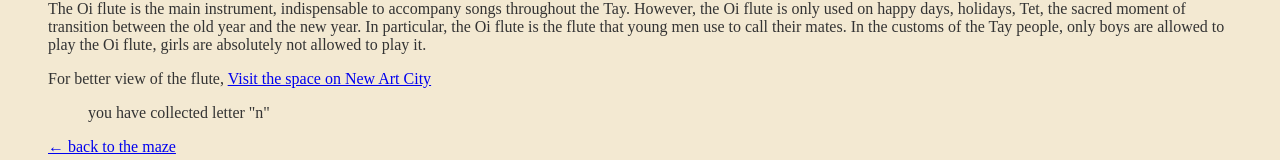
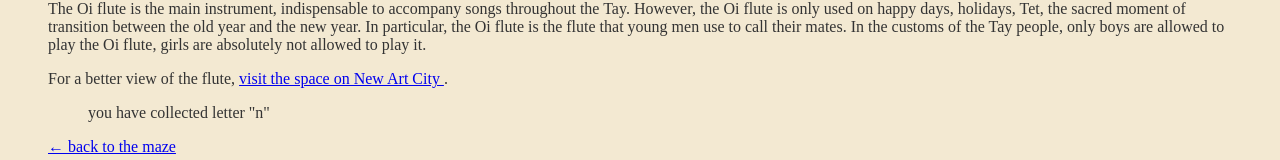
Before and after one commit to quynhhhh-ops/maze-game, a plain HTML site: page chest2.html in a window 1280 px wide. Shown: the part 751-911 px from the top of the page. Drawn offline with Linux system fonts and the light colour scheme.

Commit message:
Update chest2.html

```diff
--- a/chest2.html
+++ b/chest2.html
@@ -18,9 +18,12 @@
   <img src="images/sao3.jpg" alt="" style="width: 25%; display: inline-block;" />
     <p>Not all Tay people can make the Oi flute. Currently, in the whole Tan Pheo commune, there are only about 10 people who know how to make the Oi flute. The Oi flute of the Tay people consists of 6 musical notes corresponding to 6 round holes created from a bamboo tube. To make an Oi flute, it is very elaborate and meticulous right from the time of choosing the bamboo. The bamboo to make the Oi flute must be old and slightly curved, it must have a tip, not a blunt tip, so that the flute can have sound. After choosing a qualified bamboo, the artisan performs the steps of making the Oi flute. First, take a soft bamboo strip and place it in the center of the flute, roll the strip into a circle as a measuring stick to divide the musical notes. After marking the musical notes, the artisan uses a stick to put it in hot coal to punch holes (musical notes) according to the marked positions.</p>
     <p>The Oi flute is the main instrument, indispensable to accompany songs throughout the Tay. However, the Oi flute is only used on happy days, holidays, Tet, the sacred moment of transition between the old year and the new year. In particular, the Oi flute is the flute that young men use to call their mates. In the customs of the Tay people, only boys are allowed to play the Oi flute, girls are absolutely not allowed to play it.</p>
-  For better view of the flute, <a href="https://newart.city/show/tinh-flute-the-endangered-sound-space" target="_blank">
-  Visit the space on New Art City
-</a>
+<p>
+  For a better view of the flute,
+  <a href="https://newart.city/show/tinh-flute-the-endangered-sound-space" target="_blank">
+    visit the space on New Art City
+  </a>.
+</p>
   <blockquote>
     you have collected letter "n"
   </blockquote>
```
